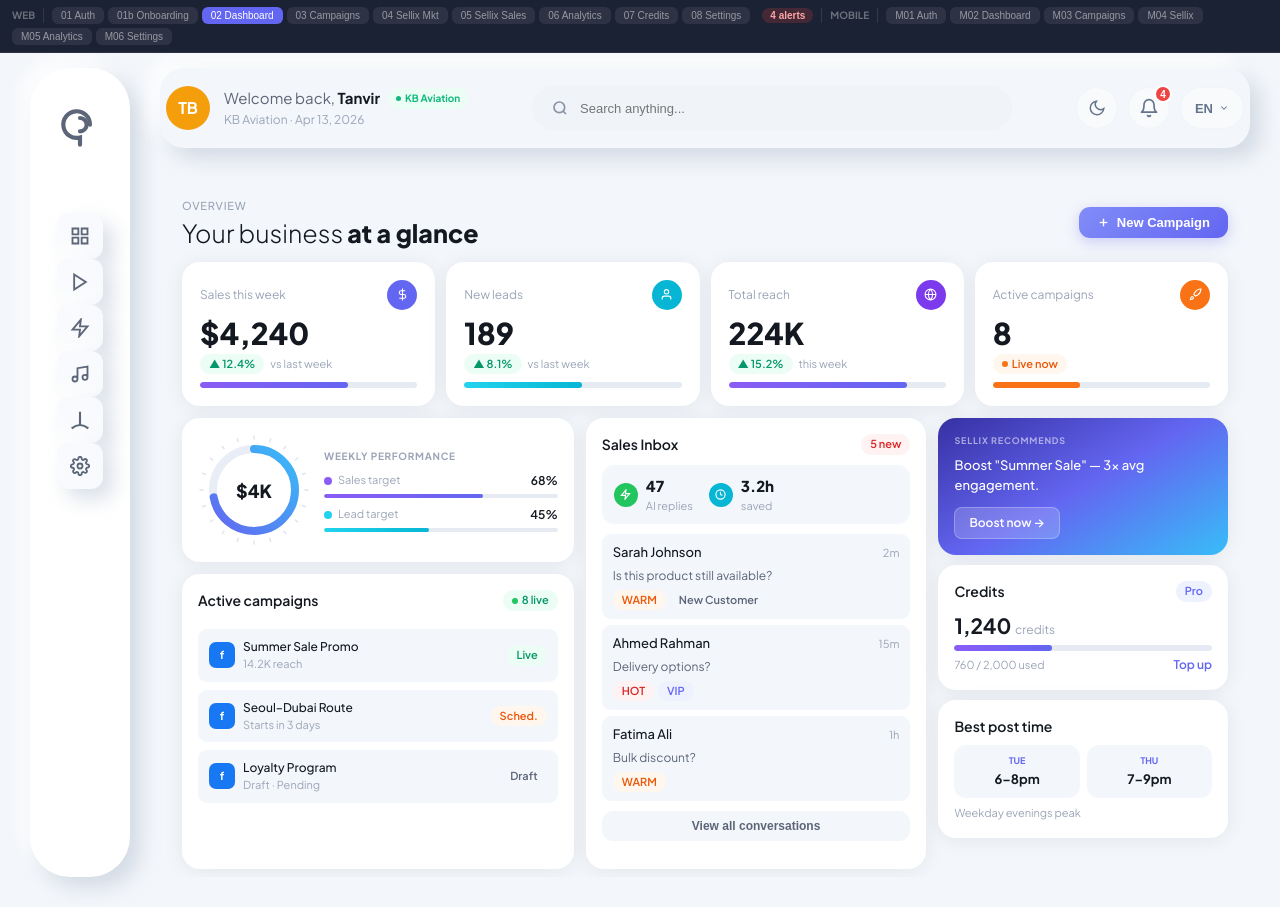
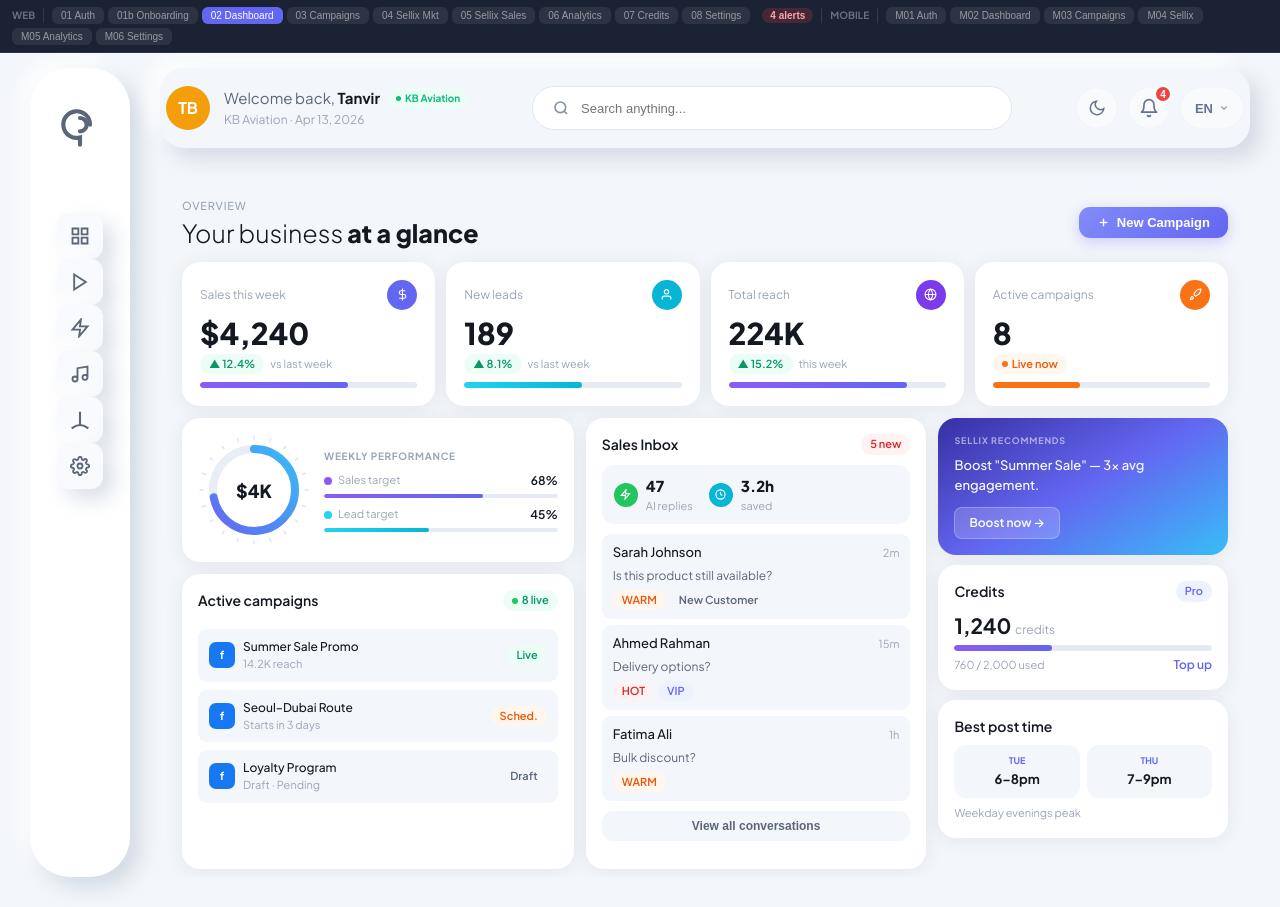
Before and after one commit to CodeHub1443/Zipto_Front_End, a React (Vite) app: page / in a window 1280 px wide. Both pictures are taken after a click on the button "02 Dashboard". Built offline with nearby package versions, Linux system fonts and the light colour scheme; the HTML template or start-up script is replaced by a standard one.

Commit message:
Fix search bar visibility: white bg + border instead of subtle bg

```diff
--- a/src/components/ui.jsx
+++ b/src/components/ui.jsx
@@ -145,7 +145,7 @@ export function Header({ userName = "Tanvir", userProfile = "KB Aviation · Apr
       </div>
 
       {/* Search Bar */}
-      <div style={{ flex: '0 1 480px', display: 'flex', alignItems: 'center', background: '#F0F4F8', borderRadius: 100, height: 44, padding: '0 20px' }}>
+      <div style={{ flex: '0 1 480px', display: 'flex', alignItems: 'center', background: '#FFFFFF', border: '1.5px solid #E2E8F0', borderRadius: 100, height: 44, padding: '0 20px' }}>
         <svg width="16" height="16" fill="none" stroke="#8A94A6" strokeWidth="2.5" viewBox="0 0 24 24" style={{ marginRight: 12 }}>
           <circle cx="11" cy="11" r="8" /><line x1="21" y1="21" x2="16.65" y2="16.65" />
         </svg>
```
